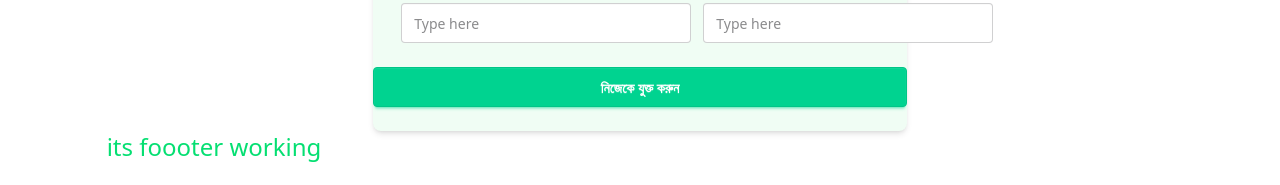
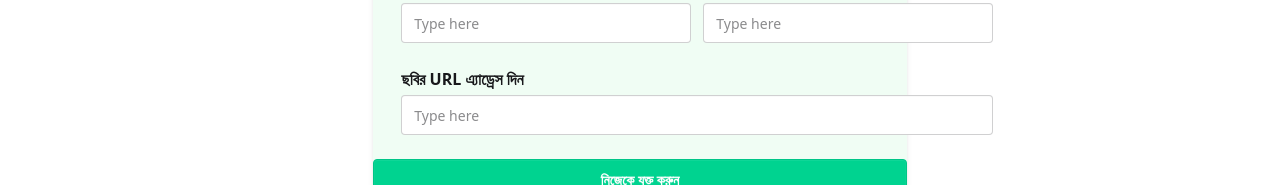
Before and after one commit to Shabbir404/info-gency, a React (Vite) app: page /bloodAdd in a window 1280 px wide. Shown: the part 765-950 px from the top of the page. Before the commit the page ends 928 px from the top, so only its background shows below. Built offline with nearby package versions, Linux system fonts and the light colour scheme; no server answers; a web font is replaced by a local one.

Commit message:
user data set to the detabase

```diff
--- a/package.json
+++ b/package.json
@@ -19,6 +19,7 @@
     "react-router-dom": "^7.1.5",
     "react-select": "^5.10.0",
     "react-typist": "^2.0.5",
+    "sweetalert2": "^11.16.0",
     "tailwindcss": "^4.0.4",
     "typewriter-effect": "^2.21.0"
   },
--- a/src/Components/AddingFormBlood/Blood_add.jsx
+++ b/src/Components/AddingFormBlood/Blood_add.jsx
@@ -1,7 +1,8 @@
 import { useState } from 'react';
 import './blood.css'
 import Select from 'react-select'
-
+import Swal from 'sweetalert2'
+import { useNavigate } from 'react-router-dom';
 const Blood_add = () => {
 
     const options = [
@@ -33,13 +34,16 @@ const Blood_add = () => {
 
     const handleYesNoChange = selected => {
         setSelectedYesNo(selected);
-
     };
 
     const handleGenderChange = selected => {
         setSelectedGender(selected);
+    };
 
-    };
+    const navigate = useNavigate();
+
+
+    const [postData, setPostData] = useState();
 
     const handleFormSubmit = e => {
         e.preventDefault();
@@ -50,17 +54,46 @@ const Blood_add = () => {
             phone: e.target.phone.value,
             city: e.target.city.value,
             upazila: e.target.upazila.value,
+            url: e.target.url.value,
             bloodGroup: selectedBloodGroup?.label || '',
             yesNo: selectedYesNo?.label || '',
             gender: selectedGender?.label || ''
         };
+        // console.log(obj);
 
-        console.log(obj);
+        fetch('http://localhost:3000/bloodDonar', {
+            method: 'POST',
+            headers: {
+                'Content-Type': 'application/json'
+            },
+            body: JSON.stringify(obj)
+        })
+            .then(res => {
+                res.json()
+            })
+            .then(data => {
+                setPostData(data);
+
+                Swal.fire({
+                    title: 'শুভেচ্ছা!',
+                    text: `${obj.name} আপনার তথ্য সফলভাবে যুক্ত হয়েছে`,
+                    icon: 'success',
+                    confirmButtonText: 'Ok',
+                })
+                    .then(() => {
+                        navigate('/');
+                    });
+
+            })
+            .catch(err => {
+                console.error('Error:', err);
+            });
+
     };
 
     return (
         <div className="mt-10">
-            <div className="bg-green-50 w-6/12 h-[530px] mx-auto rounded-lg shadow-md">
+            <div className="bg-green-50 w-6/12 h-[620px] mb-10 mx-auto rounded-lg shadow-md">
                 <h1 className="galada-regular text-3xl text-center pt-6">রক্তদান করতে ইচ্ছুকের নাম</h1>
                 <hr className='border-t-2 mt-3 border-dashed border-gray-500' />
 
@@ -69,12 +102,13 @@ const Blood_add = () => {
                         <div className=" mt-4 flex gap-4 ">
                             <div className='ml-7'>
                                 <legend className="fieldset-legend ">আপনার নাম লিখুন</legend>
-                                <input name='name' type="text" className="w-96 input" placeholder="Type here" />
+                                <input required name='name' type="text" className="w-96 input" placeholder="Type here" />
                             </div>
                             <div>
                                 <h1 className='fieldset-legend'> আপনার রক্তের গ্রুপ কি?</h1>
                                 <div className='w-48'>
                                     <Select
+                                        required
                                         defaultValue={selectedBloodGroup}
                                         onChange={handleBloodGroupChange}
                                         options={options}
@@ -85,12 +119,13 @@ const Blood_add = () => {
                         <div className='flex gap-4 mt-4'>
                             <div className='ml-7'>
                                 <legend className="fieldset-legend ">আপনার বয়স কত?</legend>
-                                <input name='age' type="text" className="w-96 input" placeholder="Type here" />
+                                <input required name='age' type="text" className="w-96 input" placeholder="Type here" />
                             </div>
                             <div>
                                 <h1 className='fieldset-legend'> আগে রক্তদান করেছিন কি?</h1>
                                 <div className='w-48'>
                                     <Select
+                                        required
                                         defaultValue={selectedYesNo}
                                         onChange={handleYesNoChange}
                                         options={yesNo}
@@ -101,12 +136,13 @@ const Blood_add = () => {
                         <div className='flex gap-4 mt-4'>
                             <div className='ml-7'>
                                 <legend className="fieldset-legend ">মোবাইল নাম্বার লিখুন</legend>
-                                <input name='phone' type="text" className="w-96 input" placeholder="Type here" />
+                                <input required name='phone' type="text" className="w-96 input" placeholder="Type here" />
                             </div>
                             <div>
                                 <legend className="fieldset-legend ">আপনি নারী/পুরুষ</legend>
                                 <div className='w-48'>
                                     <Select
+                                        required
                                         defaultValue={selectedGender}
                                         onChange={handleGenderChange}
                                         options={gendar}
@@ -118,12 +154,16 @@ const Blood_add = () => {
                         <div className='flex gap-3 mt-4'>
                             <div className='ml-7'>
                                 <legend className="fieldset-legend ">জেলার নাম লিখুন</legend>
-                                <input name='city' type="text" className="w-[290px] input" placeholder="Type here" />
+                                <input required name='city' type="text" className="w-[290px] input" placeholder="Type here" />
                             </div>
                             <div className=''>
                                 <legend className="fieldset-legend ">উপজেলার নাম লিখুন</legend>
-                                <input name='upazila' type="text" className="w-[290px] input" placeholder="Type here" />
+                                <input required name='upazila' type="text" className="w-[290px] input" placeholder="Type here" />
                             </div>
+                        </div>
+                        <div className='ml-7 mt-4'>
+                            <legend className="fieldset-legend ">ছবির URL এ্যাড্রেস দিন</legend>
+                            <input required name='url' type="text" className="w-[592px] input" placeholder="Type here" />
                         </div>
                         <button type='submit' className="btn btn-success text-white mt-6 w-full">নিজেকে যুক্ত করুন</button>
                     </div>
--- /dev/null
+++ b/src/Components/Blood/Blood.jsx
@@ -0,0 +1,13 @@
+const Blood = () => {
+
+
+
+
+    return (
+        <div>
+            <h1 className='text-green-500'>working</h1>
+        </div>
+    );
+};
+
+export default Blood;
--- a/src/main.jsx
+++ b/src/main.jsx
@@ -9,6 +9,7 @@ import {
 import Root from './Components/Root/Root';
 import Home from './Components/Home/Home';
 import Blood_add from './Components/AddingFormBlood/Blood_add';
+import Blood from './Components/Blood/Blood';
 
 const router = createBrowserRouter([
   {
@@ -22,6 +23,10 @@ const router = createBrowserRouter([
       {
         path: '/bloodAdd',
         element: <Blood_add></Blood_add>
+      },
+      {
+        path: '/bloodPage',
+        element: <Blood></Blood>
       }
 
     ]
```
Also changed, not shown: 1 other file (tests, documents, lock files or other folders).
